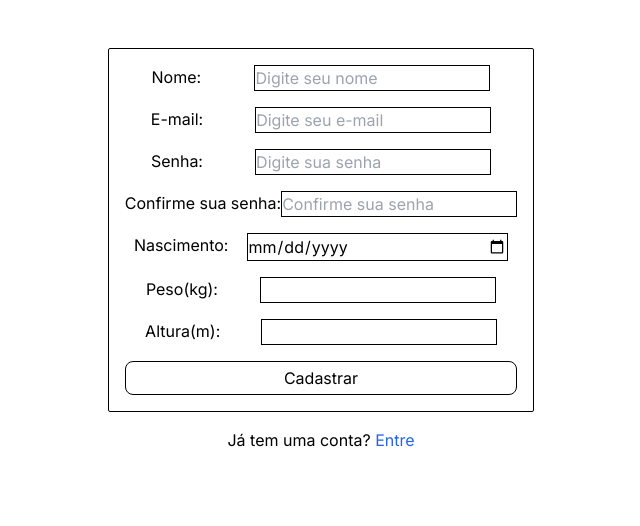
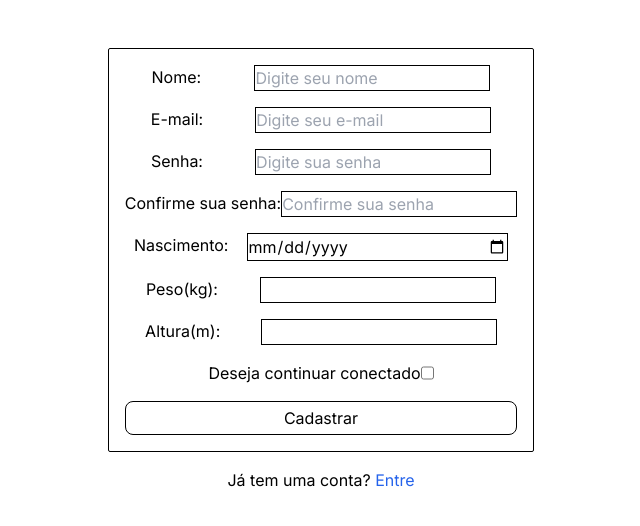
Before and after one commit to Artificial-Care-Plus/website, a Next.js app: page /cadastro in a window 1280 px wide. Shown: the top 526 px of the page, without its empty margins (319-959 px from the left). Built offline with nearby package versions, Linux system fonts and the light colour scheme.

Commit message:
Add "Manter conectado" checkbox to login and cadastro pages

```diff
--- a/src/app/(user)/cadastro/page.jsx
+++ b/src/app/(user)/cadastro/page.jsx
@@ -7,6 +7,7 @@ import { useState } from 'react'
 export default function Cadastro() {
     const [status, setStatus] = useState(null)
     const router = useRouter()
+    let manterLogado = false
     const onSubmit = async (event) => {
         event.preventDefault()
         const formData = new FormData(event.target)
@@ -35,7 +36,11 @@ export default function Cadastro() {
             }, 3000)
             return
         } else {
-            localStorage.setItem('credenciais', JSON.stringify(data))
+            sessionStorage.setItem('token', responseData.resposta)
+            if (manterLogado) {
+                localStorage.setItem('token', responseData.resposta)
+                localStorage.setItem('email', data.email)
+            }
             router.push('/login')
         }
     }
@@ -135,6 +140,23 @@ export default function Cadastro() {
                             className="border border-black"
                         />
                     </div>
+                    <div className="flex justify-around">
+                        <label
+                            htmlFor="manter-logado"
+                            className="flex justify-around"
+                        >
+                            Deseja continuar conectado
+                            <input
+                                type="checkbox"
+                                name="manter-logado"
+                                id="manter-logado"
+                                onChange={(e) =>
+                                    (manterLogado = e.target.checked)
+                                }
+                                className="border border-black"
+                            />
+                        </label>
+                    </div>
                     <button className="rounded-lg border border-black p-1">
                         Cadastrar
                     </button>
@@ -142,7 +164,7 @@ export default function Cadastro() {
                 <p>
                     Já tem uma conta?{' '}
                     <Link
-                        className="text-blue-600 transition-all duration-300 hover:text-lg hover:text-blue-800"
+                        className="text-blue-600 transition-all duration-300 hover:text-blue-800 hover:underline"
                         href={'/login'}
                     >
                         Entre
--- a/src/app/(user)/login/page.jsx
+++ b/src/app/(user)/login/page.jsx
@@ -6,18 +6,20 @@ import { useRouter } from 'next/navigation'
 import { useEffect, useRef, useState } from 'react'
 export default function Login() {
     const email = useRef(null)
-    const senha = useRef(null)
     const button = useRef(null)
+    const token = useRef(null)
+    let manterLogado = false
     const [status, setStatus] = useState(null)
     const router = useRouter()
     useEffect(() => {
         if (sessionStorage.getItem('token')) {
             router.push('/')
-        } else if (localStorage.getItem('credenciais')) {
-            const credenciais = JSON.parse(localStorage.getItem('credenciais'))
-            console.log(credenciais)
-            email.current.value = credenciais.email
-            senha.current.value = credenciais.senha
+        } else if (
+            localStorage.getItem('email') &&
+            localStorage.getItem('token')
+        ) {
+            email.current.value = localStorage.getItem('email')
+            token.current.value = localStorage.getItem('token')
             button.current.click()
         }
     }, [router])
@@ -32,7 +34,10 @@ export default function Login() {
         const responseData = await response.json()
         if (responseData.sucesso) {
             sessionStorage.setItem('token', responseData.resposta)
-            localStorage.setItem('credenciais', JSON.stringify(data))
+            if (manterLogado) {
+                localStorage.setItem('token', responseData.resposta)
+                localStorage.setItem('email', data.email)
+            }
             router.push('/')
         } else {
             setStatus(responseData)
@@ -62,7 +67,6 @@ export default function Login() {
                             className="border border-black"
                             name="email"
                             id="email"
-                            required
                             ref={email}
                         />
                     </div>
@@ -73,10 +77,26 @@ export default function Login() {
                             name="senha"
                             className="border border-black"
                             id="senha"
-                            required
-                            ref={senha}
                         />
                     </div>
+                    <div className="flex justify-around">
+                        <label
+                            htmlFor="manter-logado"
+                            className="flex justify-around"
+                        >
+                            Deseja continuar conectado
+                            <input
+                                type="checkbox"
+                                name="manter-logado"
+                                id="manter-logado"
+                                onChange={(e) =>
+                                    (manterLogado = e.target.checked)
+                                }
+                                className="border border-black"
+                            />
+                        </label>
+                    </div>
+                    <input type="hidden" name="token" ref={token} />
                     <button
                         ref={button}
                         className="rounded-lg border border-black p-1"
@@ -87,7 +107,7 @@ export default function Login() {
                 <p>
                     Ainda não tem cadastro?{' '}
                     <Link
-                        className="text-blue-600 transition-all duration-300 hover:text-lg hover:text-blue-800"
+                        className="text-blue-600 transition-all duration-300 hover:text-blue-800 hover:underline"
                         href={'/cadastro'}
                     >
                         Crie sua conta
```
